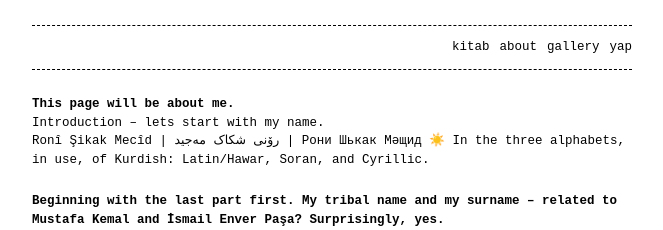
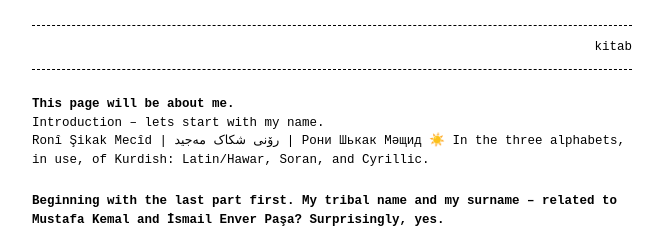
Before and after one commit to ronim-efrin/kitab, a Jekyll site: the page built from index.md, in a window 1280 px wide. Shown: the top 230 px of the page, without its empty margins (308-971 px from the left). Built offline with Jekyll 4.4.1, drawn with Linux system fonts in a browser that asks for light colours.

Commit message:
Update _config.yml

```diff
--- a/_config.yml
+++ b/_config.yml
@@ -4,9 +4,9 @@
 
 header_pages:
   - index.md
-  - about.md
-  - gallery.md
-  - Joe.md
+ # - about.md
+ # - gallery.md
+ # - Joe.md
  # - books.md
 
 footer: 'ta mig tillbaka till <a href="https://ronim-efrin.github.io">links-sidan</a>'
```
